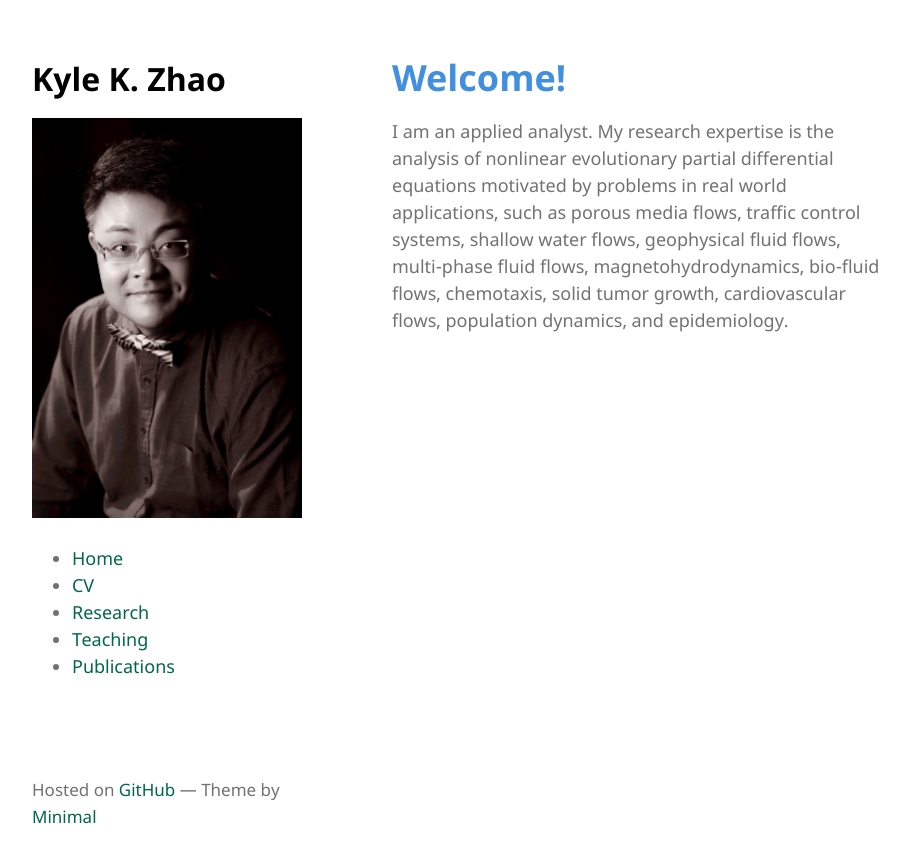
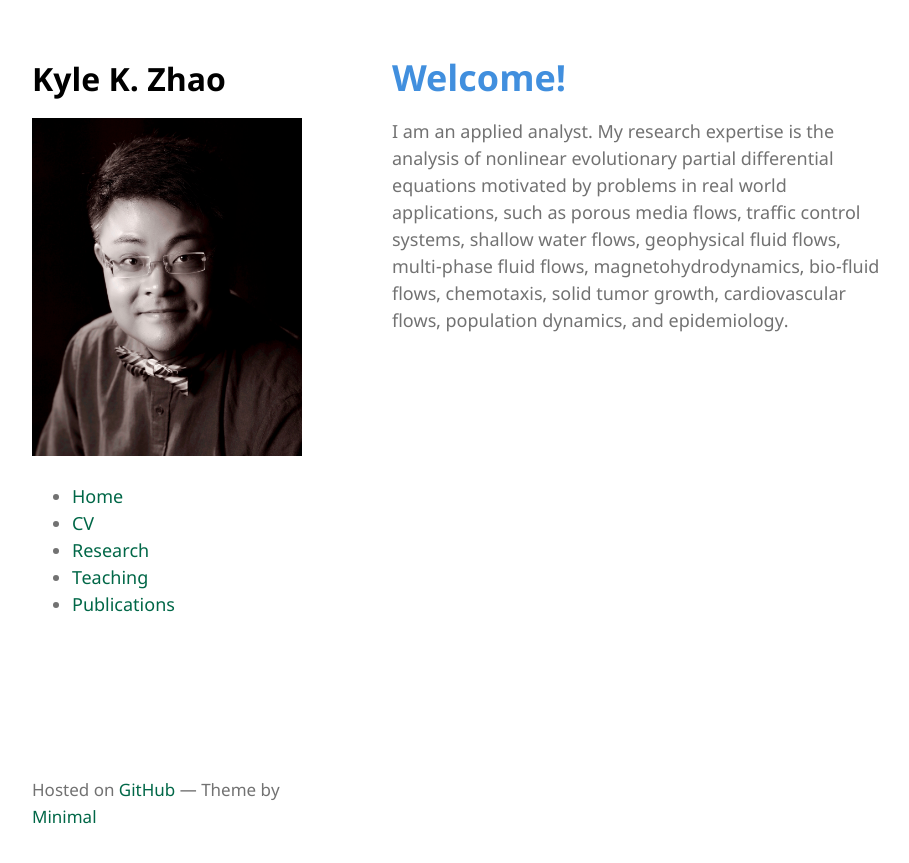
Before and after one commit to kylekunzhao/kylekunzhao.github.io, a Jekyll site: the page built from index.md, in a window 1280 px wide. Shown: the top 863 px of the page, without its empty margins (178-1087 px from the left). Built offline with Jekyll 4.4.1, drawn with Linux system fonts in a browser that asks for light colours.

Commit message:
change image

```diff
--- a/_layouts/default.html
+++ b/_layouts/default.html
@@ -18,7 +18,7 @@
         <h1><a href="{{ "/" | absolute_url }}">{{ site.title | default: site.github.repository_name }}</a></h1>
 
         {% if site.logo %}
-          <img src="{{site.logo | relative_url}}" alt="Logo" style="width:500px;height:400px;" />
+          <img src="{{site.logo | relative_url}}" alt="Logo"  />
         {% endif %}
 
         <p>{{ site.description | default: site.github.project_tagline }}</p>
```
Also changed, not shown: assets/img/kzhao.jpeg.
